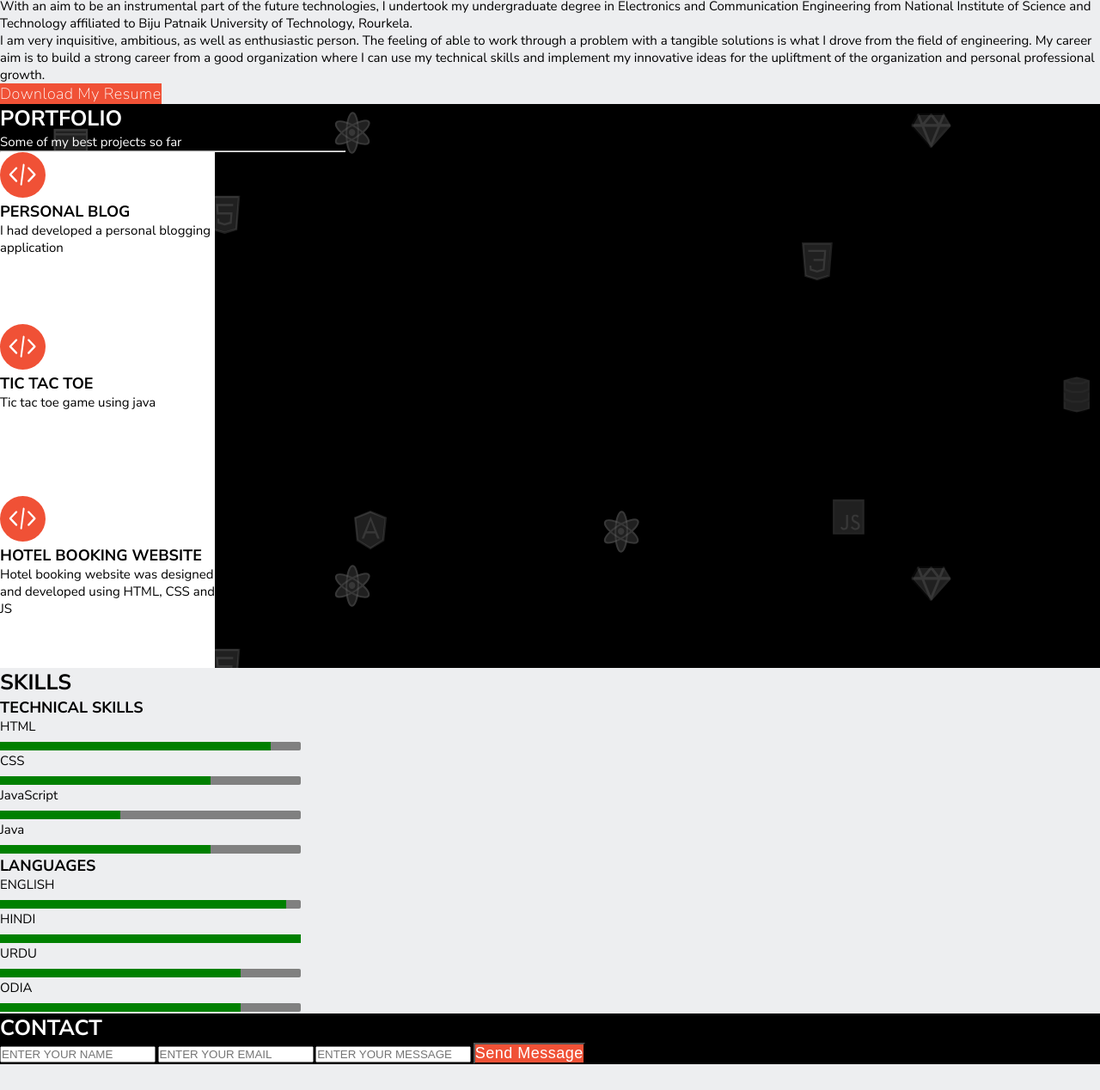
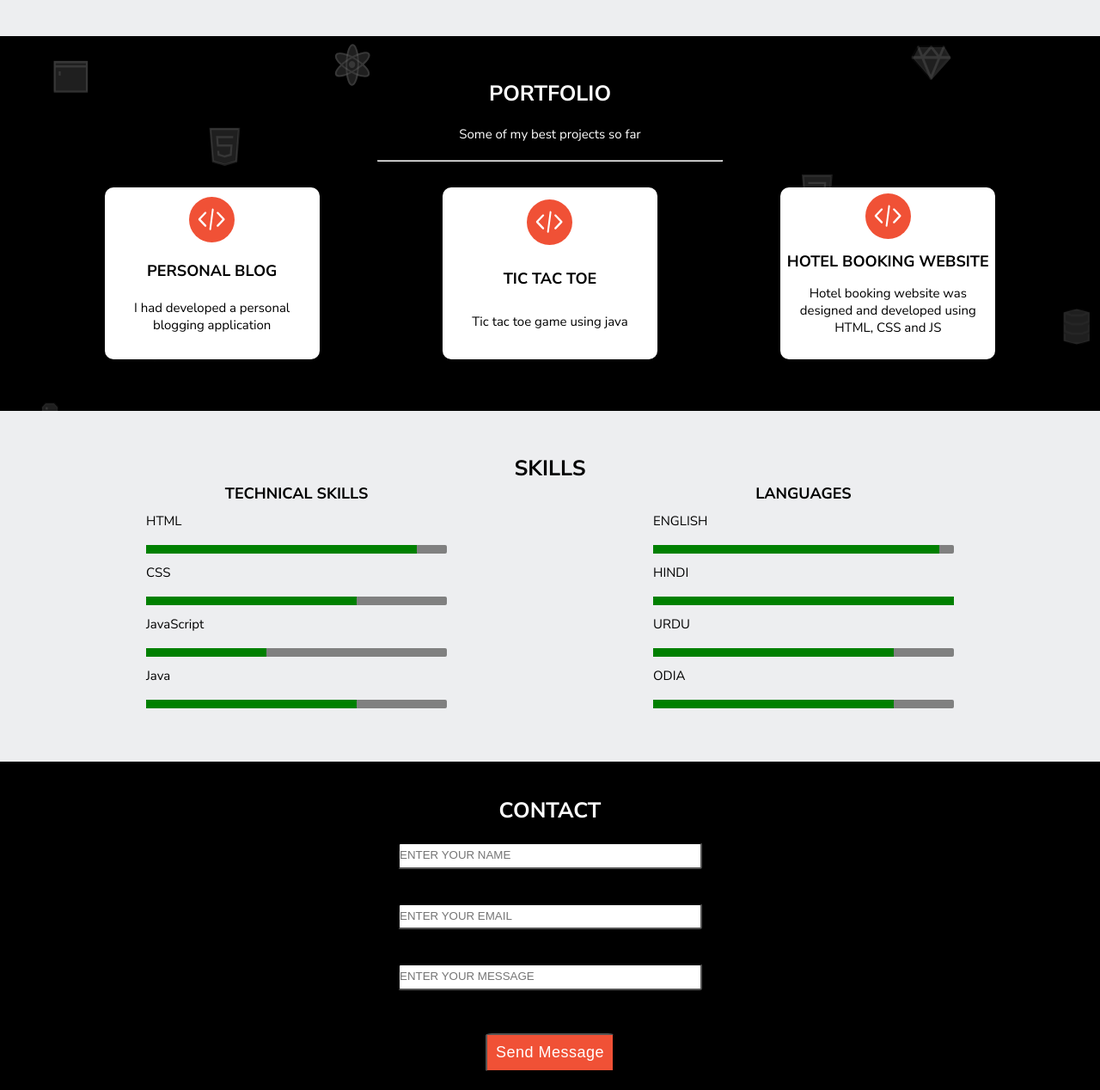
Before and after one commit to SyedHabiburRaheman/Profile_Web_Page, a plain HTML site: page index.html in a window 1280 px wide. Shown: the part 872-2140 px from the top of the page at 86% size. Before the commit the page ends 2110 px from the top, so only its background shows below. Drawn offline with Linux system fonts and the light colour scheme.

Commit message:
CSS : Positioning the elements

```diff
--- a/index.html
+++ b/index.html
@@ -35,14 +35,23 @@
 
         <article>
             <h2>SYED HABIBUR RAHEMAN</h2>
-            <p>With an aim to be an instrumental part of the future technologies, I undertook my undergraduate degree in
-                Electronics and Communication Engineering from National Institute of Science and Technology affiliated
-                to Biju Patnaik University of Technology, Rourkela.
-                <br>
+            <p>
+                With an aim to be an instrumental part of the future technologies,
+                I undertook my undergraduate degree in Electronics and Communication Engineering
+                from National Institute of Science and Technology
+                affiliated to Biju Patnaik University of Technology, Rourkela.
+
+                <span class="break"></span>
+
                 I am very inquisitive, ambitious, as well as enthusiastic person. The feeling of able to work through a
-                problem with a tangible solutions is what I drove from the field of engineering. My career aim is to
+                problem with tangible solutions is what I drove from the field of engineering. My career aim is to
                 build a strong career from a good organization where I can use my technical skills and implement my
-                innovative ideas for the upliftment of the organization and personal professional growth.</p>
+                innovative ideas for the upliftment of the organization and personal professional growth.
+
+                <span class="break"></span>
+
+                I am currently on the look out for a challenging role to build the technologies that marks a difference.
+            </p>
             <a href="#" class="link-button">Download My Resume</a>
         </article>
     </section>
@@ -74,6 +83,7 @@
     <!-- SKILLS SECTION -->
     <section id="skills">
         <h3>SKILLS</h3>
+        <div id="skills-container">
             <div>
                 <h4>TECHNICAL SKILLS</h4>
                 <div>
@@ -89,6 +99,7 @@
                     </ul>
                 </div>
             </div>
+
             <div>
                 <h4>LANGUAGES</h4>
                 <div>
@@ -104,14 +115,15 @@
                     </ul>
                 </div>
             </div>
+        </div>
     </section>
 
     <footer id="contact">
         <h3>CONTACT</h3>
         <form action="">
-            <input type="text" placeholder="ENTER YOUR NAME">
-            <input type="text" placeholder="ENTER YOUR EMAIL">
-            <input type="text" placeholder="ENTER YOUR MESSAGE">
+            <input class="input" type="text" placeholder="ENTER YOUR NAME">
+            <input class="input" type="text" placeholder="ENTER YOUR EMAIL">
+            <input class="input" type="text" placeholder="ENTER YOUR MESSAGE">
             <input type="submit" class="link-button" value="Send Message">
         </form>
     </footer>
--- a/style.css
+++ b/style.css
@@ -12,23 +12,42 @@ body{
     background: #edeef0;
 }
 
+
 /* DRY Principle - DON'T REPEAT YOURSELF */
 
 /*
     Logo text
-    nav-link text
+    nav-link
+    home
     smaller header text
     larger header text i.e. h1 tag
     bio heading i.e. h2 tag
     portfolio, skills, contact i.e. h3 tag
     technical skills, languages etc i.e. h4 tag
     regular text i.e. p tag
+    link-button
+    bio
+    portfolio
+    skills & progress bar
+    contact
 */
 
 .logo-text{
     font-size: 3em;
     font-weight: 700;
     color: #f05136;
+}
+
+nav ul{
+    display: flex;
+    justify-content: space-between;
+    align-items: center;
+    list-style: none;
+    padding: 10px;
+}
+
+nav ul li{
+    margin: 0 20px;
 }
 
 .nav-link{
@@ -42,10 +61,13 @@ body{
     color: #f05136;
 }
 
-header{
+#home{
     background: black;
     color: white;
     height: 400px;
+    display: flex;
+    justify-content: center;
+    align-items: center;
 }
 
 header div p{
@@ -74,15 +96,22 @@ h4{
     font-size: 1.8em;
 }
 
+p{
+    font-size: 1.5em;
+}
+
 .link-button{
     text-decoration: none;
     text-align: center;
     background: #f05136;
     cursor: pointer;
-    font-weight: 200;
+    font-weight: 100;
     letter-spacing: 0.5px;
     color: white;
     font-size: 1.8em;
+    padding: 10px;
+    border-radius: 5%;
+    border-color: black;
 }
 
 .link-button:hover{
@@ -93,10 +122,20 @@ h4{
     width: 250px;
     height: 250px;
     border-radius: 50%;
+    margin: 100px;
 }
 
-p{
-    font-size: 1.5em;
+#bio{
+    display: flex;
+    align-items: center;
+}
+
+#bio article *{
+    margin: 20px;
+}
+
+.break {
+    display: block;
 }
 
 hr{
@@ -109,11 +148,60 @@ hr{
     color: white;
 }
 
+#portfolio, #skills {
+    display: flex;
+    flex-direction: column;
+    align-items: center;
+    padding: 50px;
+}
+
+#portfolio div{
+    display: flex;
+    justify-content: space-around;
+    margin: 10px 0;
+    width: 100%;
+}
+
+#portfolio h3, p, hr{
+    margin-bottom: 20px;
+}
+
 #portfolio div article{
     background: white;
     color: black;
     height: 200px;
     width: 250px;
+    display: flex;
+    flex-direction: column;
+    align-items: center;
+    justify-content: space-around;
+    text-align: center;
+    border-radius: 10px;
+}
+
+#portfolio div article p {
+    padding: 0 5px;
+}
+
+#skills-container{
+    display: flex;
+    justify-content: space-around;
+    width: 100%;
+}
+
+#skills-container div {
+    display: flex;
+    flex-direction: column;
+    align-items: center;
+}
+
+#skills ul{
+    font-size: 1.5em;
+    list-style: none;
+}
+
+#skills ul li {
+    margin: 10px 0;
 }
 
 progress[value]{
@@ -132,13 +220,13 @@ progress[value]::-webkit-progress-bar{
     background-color: #f05136;
 }
 
-#skills ul{
-    font-size: 1.5em;
-}
-
 #contact {
     background-color: black;
     color: white;
+    display: flex;
+    flex-direction: column;
+    align-items: center;
+    padding: 40px 0;
 }
 
 .input{
@@ -146,4 +234,16 @@ progress[value]::-webkit-progress-bar{
     width: 350px;
     border-radius: 3px;
     border-color: black;
+    margin: 20px 0;
 }
+
+#contact form input:last-child{
+    margin-top: 30px;
+}
+
+#contact form{
+    display: flex;
+    flex-direction: column;
+    justify-content: center;
+    align-items: center;
+}
```
Lines whose indentation alone changed are shown as unchanged.
